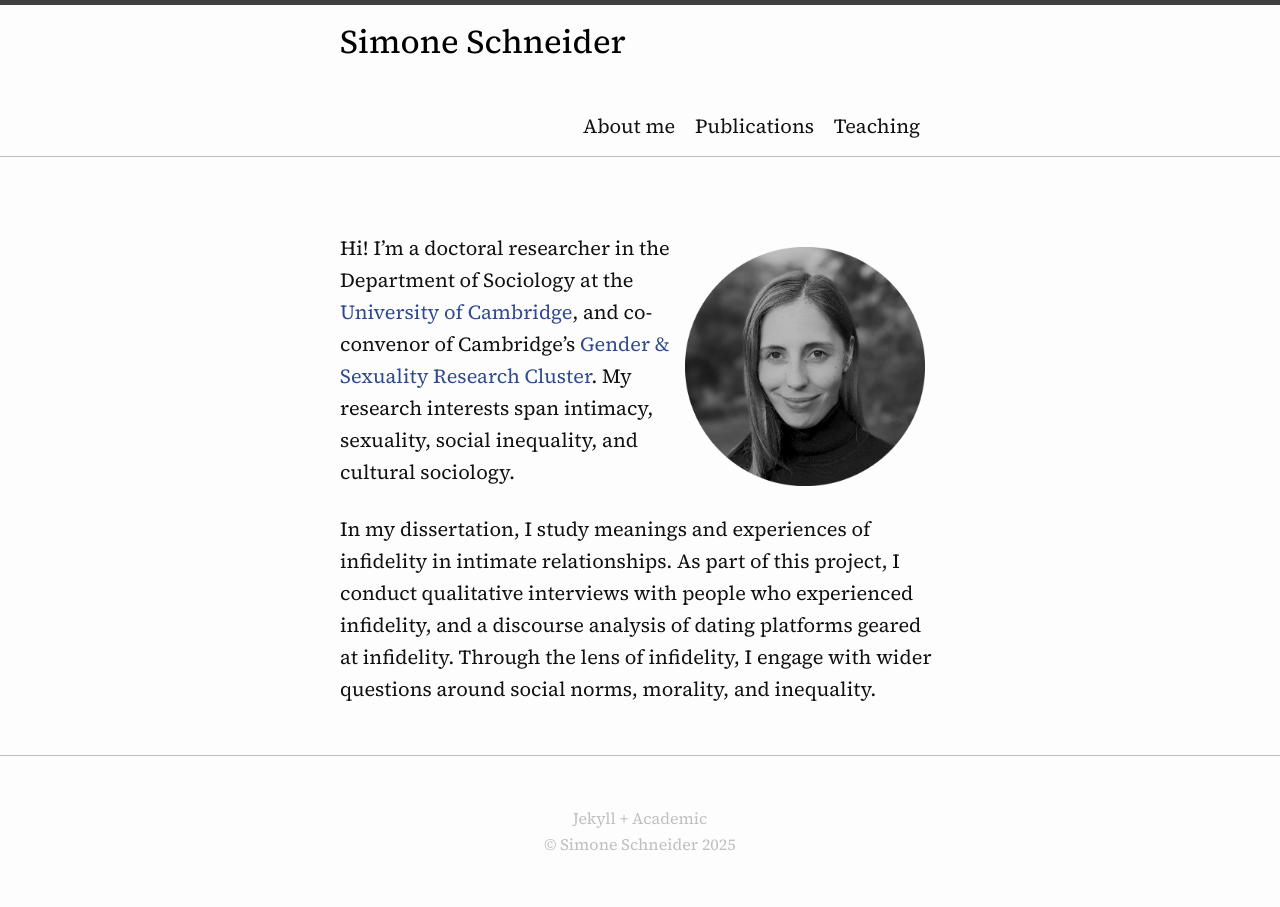
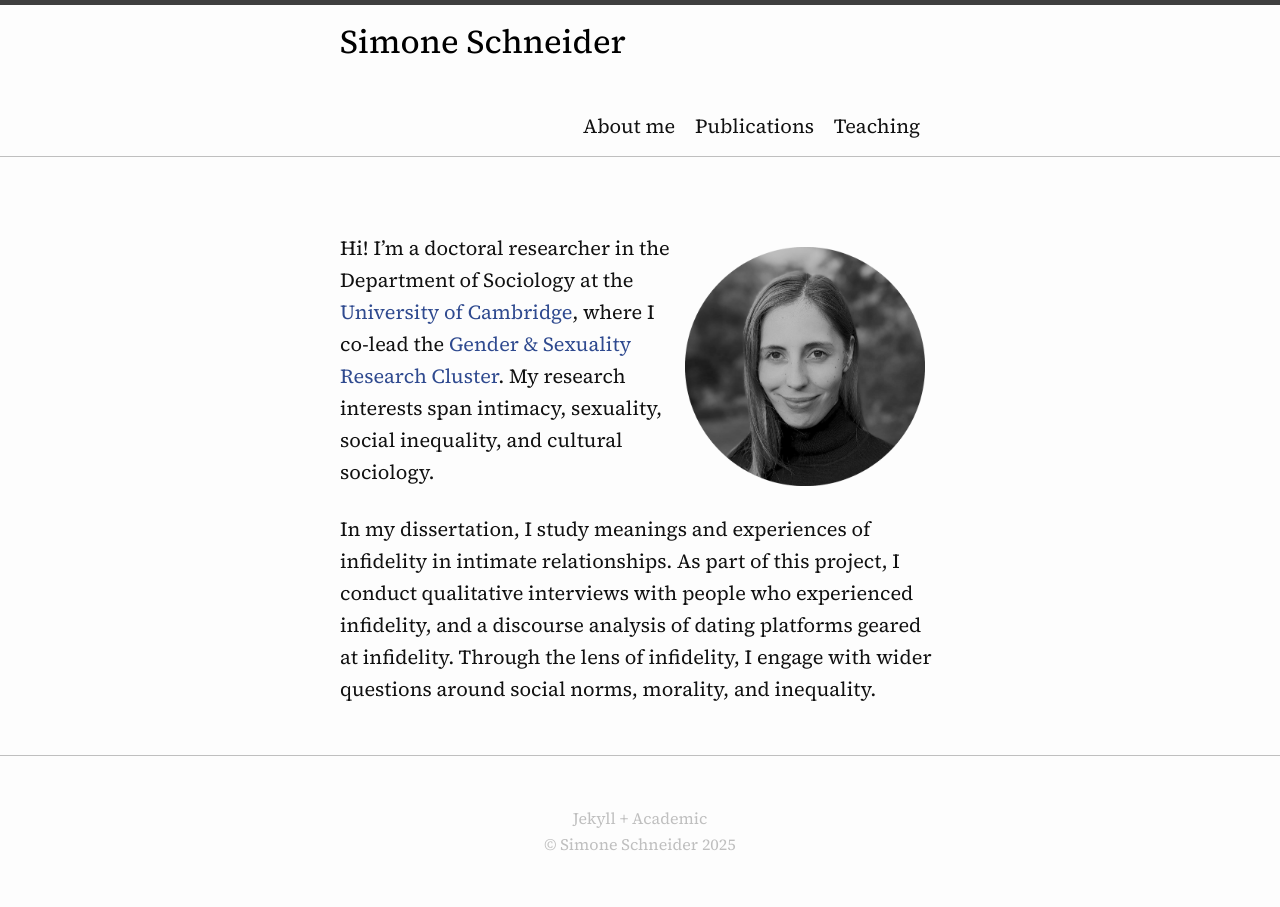
Before and after one commit to simone-schneider/simone-schneider.github.io, a Jekyll site: the page built from index.md, in a window 1280 px wide. Built offline with Jekyll 4.4.1, drawn with Linux system fonts in a browser that asks for light colours.

Commit message:
Update index.md

```diff
--- a/index.md
+++ b/index.md
@@ -7,6 +7,6 @@
 
 ![Simone Schneider](Schneider_photo_bw.png){:style="float:right; margin:15px; width: 40%;"}
 
-Hi! I'm a doctoral researcher in the Department of Sociology at the [University of Cambridge](https://research.sociology.cam.ac.uk/profile/simone-schneider-2022), and co-convenor of Cambridge's [Gender & Sexuality Research Cluster](https://research.sociology.cam.ac.uk/gender-sexuality-research-cluster). My research interests span intimacy, sexuality, social inequality, and cultural sociology.
+Hi! I'm a doctoral researcher in the Department of Sociology at the [University of Cambridge](https://research.sociology.cam.ac.uk/profile/simone-schneider-2022), where I co-lead the [Gender & Sexuality Research Cluster](https://research.sociology.cam.ac.uk/gender-sexuality-research-cluster). My research interests span intimacy, sexuality, social inequality, and cultural sociology.
 
 In my dissertation, I study meanings and experiences of infidelity in intimate relationships. As part of this project, I conduct qualitative interviews with people who experienced infidelity, and a discourse analysis of dating platforms geared at infidelity. Through the lens of infidelity, I engage with wider questions around social norms, morality, and inequality.
```
